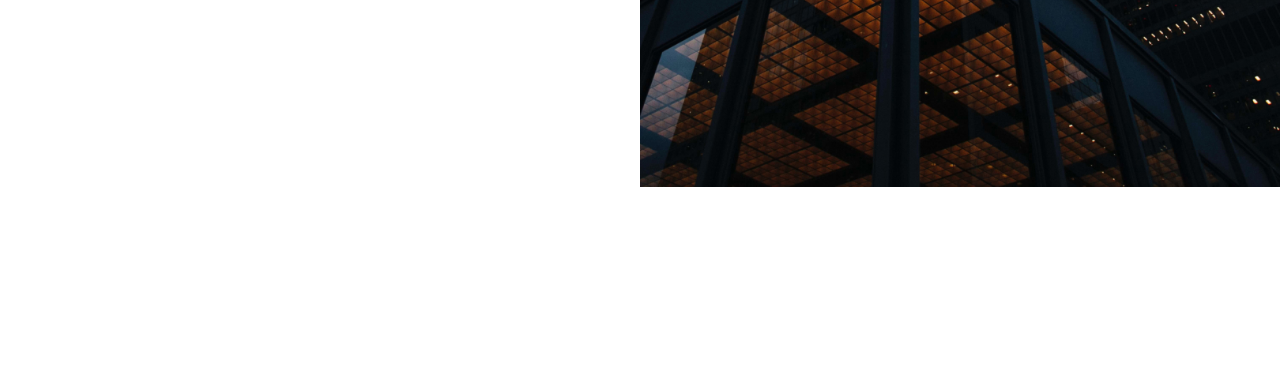
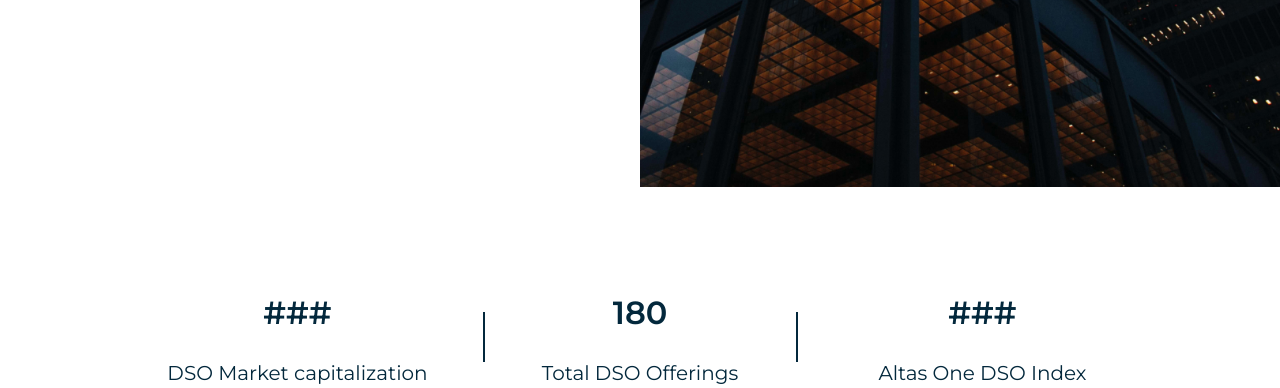
Before and after one commit to RostyslavWeb/Company-project, a website: page src/index.html in a window 1280 px wide. Shown: the part 468-856 px from the top of the page. Before the commit the page ends 800 px from the top, so only its background shows below. Drawn offline with nearby package versions, Linux system fonts and the light colour scheme; files that its build step writes are made by us from their sources.

Commit message:
Section stats

```diff
--- /dev/null
+++ b/src/html/_stats.html
@@ -0,0 +1,18 @@
+<section class="section__stats">
+    <div class="container">
+        <div class="stats">
+            <div class="stats__item">
+                <p class="stats__title">###</p>
+                <p class="stats__text">DSO Market capitalization</p>
+            </div>
+            <div class="stats__item">
+                <p class="stats__title">180</p>
+                <p class="stats__text">Total DSO Offerings</p>
+            </div>
+            <div class="stats__item">
+                <p class="stats__title">###</p>
+                <p class="stats__text">Altas One DSO Index</p>
+            </div>
+        </div>
+    </div>
+</section>
--- a/src/index.html
+++ b/src/index.html
@@ -22,7 +22,8 @@
     </div>
     <!-- Main Page -->
     <main>
-
+        <!-- Stats -->
+        @@include('./html/_stats.html')
     </main>
 
     <!-- Footer -->
--- a/src/scss/_hero.scss
+++ b/src/scss/_hero.scss
@@ -2,6 +2,13 @@
     position: relative;
     padding-bottom: 250px;
     overflow: hidden;
+    @media (max-width: $breakpoint1200) {
+        padding-bottom: 150px;
+    }
+    @media (max-width: $breakpoint375) {
+        padding-bottom: 50px;
+    }
+
     .hero__img {
         position: absolute;
         right: 0;
--- /dev/null
+++ b/src/scss/_stats.scss
@@ -0,0 +1,90 @@
+.section {
+    &__stats{
+        .stats{
+            display: flex;
+            justify-content: space-between;
+            max-width: 1000px;
+            margin: 0 auto;
+            margin-top: 50px;
+            @media (max-width: $breakpoint768) {
+                flex-wrap: wrap;
+                gap: 30px;
+            }
+            @media (max-width: $breakpoint375) {
+                padding: 35px 0;
+            }
+        }
+
+        .stats__item {
+            display: flex;
+            flex-direction: column;
+            flex: 0 1 315px;
+            text-align: center;
+            gap: 30px;
+
+            @media (max-width: $breakpoint768) {
+                flex: 0 1 100%;
+                gap: 10px;
+            }
+            &:nth-child(2){
+                position: relative;
+                &::after{
+                    position: absolute;
+                    content: '';
+                    left: 0;
+                    top: 15px;
+                    bottom: 15px;
+                    width: 2px;
+                    height: 50px;
+                    background: $primary;
+                    @media (max-width: $breakpoint768) {
+                        display: none;
+                    }
+                }
+                &::before{
+                    position: absolute;
+                    content: '';
+                    right: 0;
+                    top: 15px;
+                    bottom: 15px;
+                    width: 2px;
+                    height: 50px;
+                    background: $primary;
+                    @media (max-width: $breakpoint768) {
+                        display: none;
+                    }
+                }
+            }
+        }
+
+        .stats__title{
+                font-style: normal;
+                font-weight: 600;
+                font-size: 36px;
+                line-height: 44px;
+                text-transform: capitalize;
+                color: $primary;
+                @media (max-width: $breakpoint1450) {
+                    font-size: 32px;
+                    line-height: 1;
+                }
+                @media (max-width: $breakpoint768) {
+                    font-size: 28px;
+                }
+        }
+
+        .stats__text {
+            font-style: normal;
+            font-weight: 400;
+            font-size: 24px;
+            line-height: 29px;
+            color: $primary;
+            @media (max-width: $breakpoint1450) {
+                font-size: 20px;
+            }
+            @media (max-width: $breakpoint768) {
+                font-size: 18px;
+            }
+        }
+    }
+}
--- a/src/scss/_vars.scss
+++ b/src/scss/_vars.scss
@@ -4,9 +4,11 @@ $containerWidth: 1320;
 $containerPadding: 40;
 $containerSidePadding: math.div($containerPadding, 2);
 $breakpoint1450: 1449.98 + px;
+$breakpoint1200: 1199.98 + px;
 $breakpoint992: 991.98 + px;
 $breakpoint768: 767.98 + px;
 $breakpoint480: 479.98 + px;
+$breakpoint375: 374.98 + px;
 
 //Colors
 $primary: #03283C;
--- a/src/scss/style.scss
+++ b/src/scss/style.scss
@@ -7,6 +7,7 @@
 // Sections or Pages SCSS-files imports
 @import './header';
 @import './hero';
+@import './stats';
 // @import './footer';
 
 // Libs
```
Also changed, not shown: build/css/style.css, build/css/style.min.css, build/index.html.
